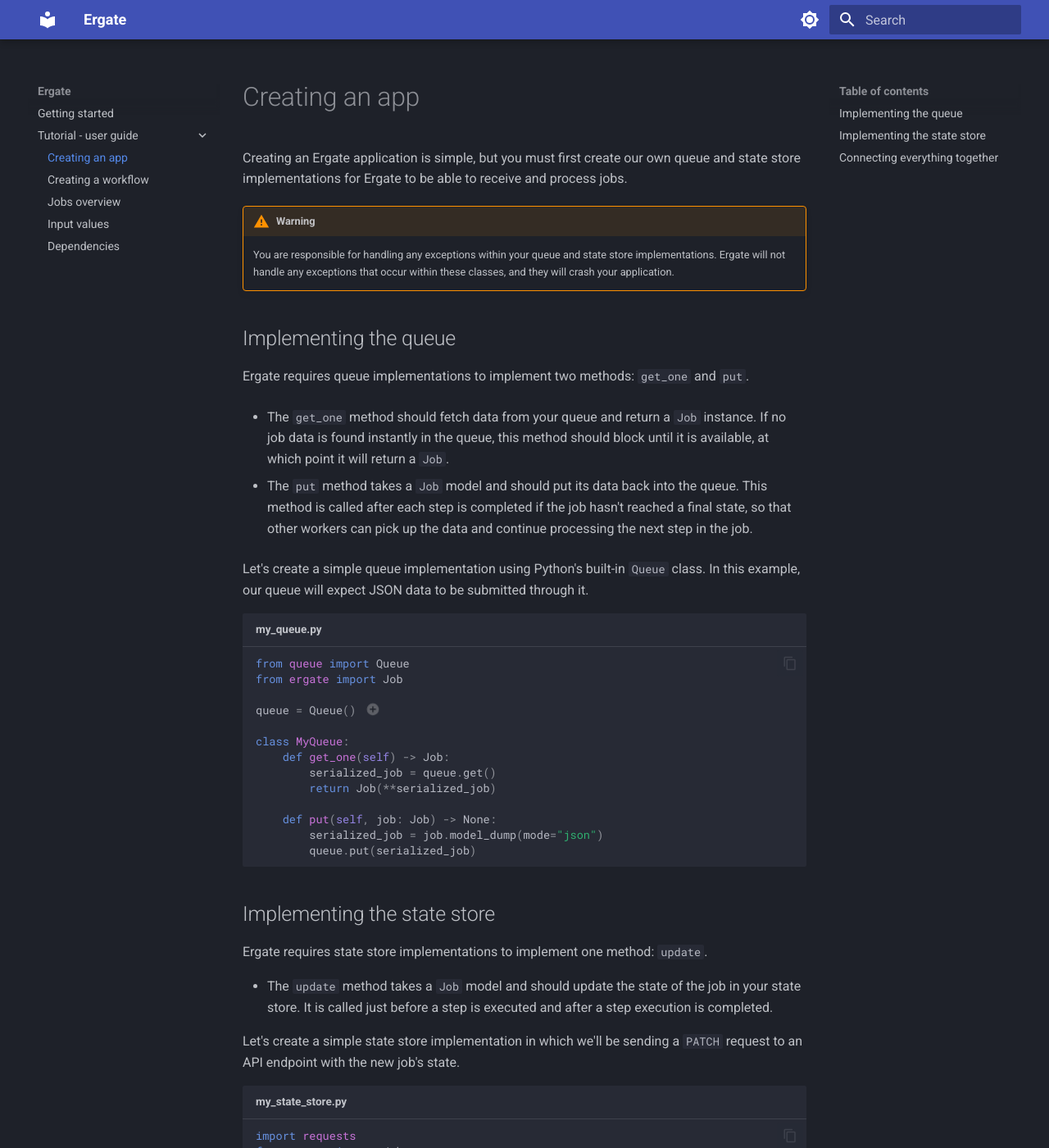
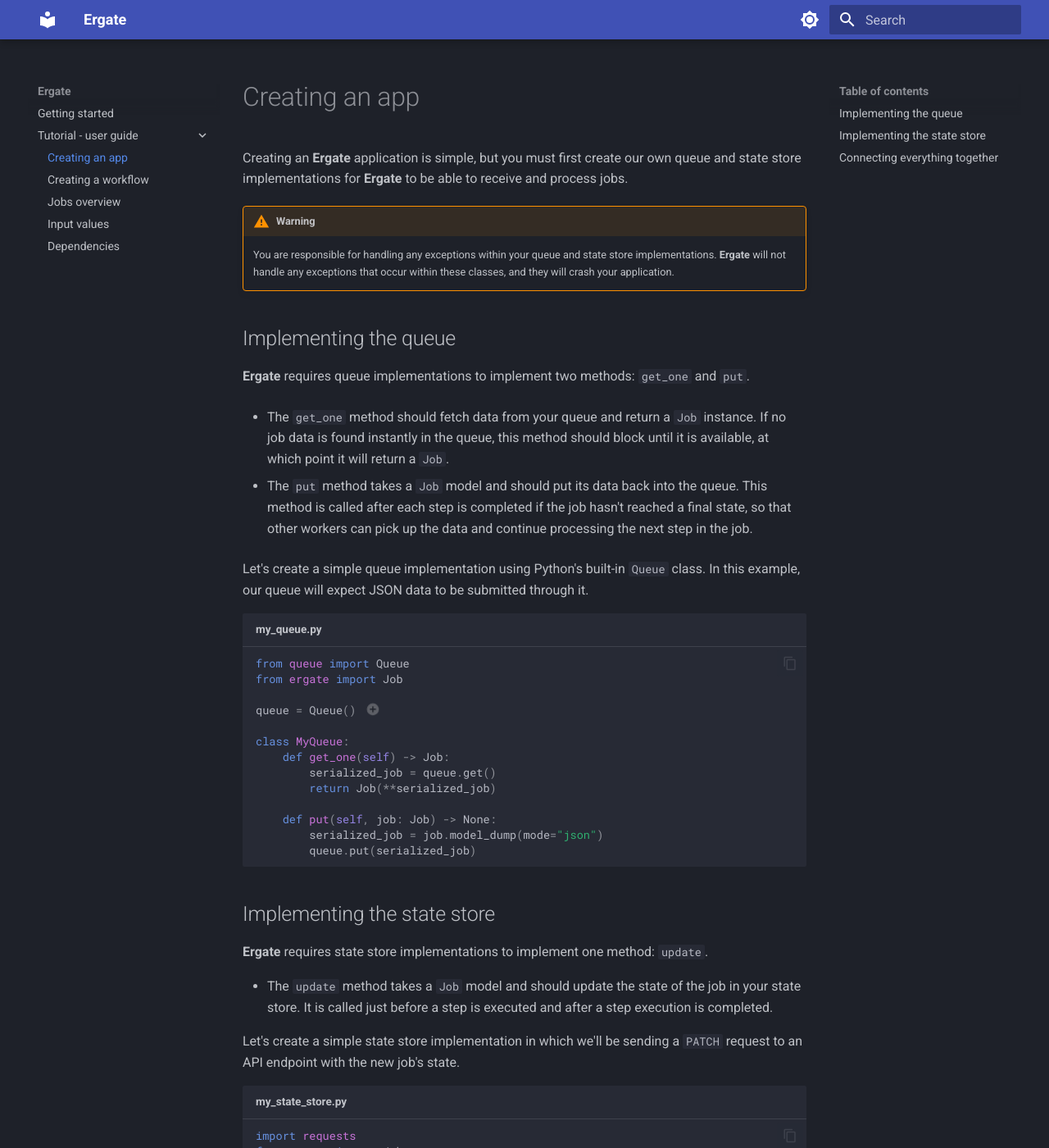
Before and after one commit to prryplatypus/ergate, an MkDocs documentation site: the page built from docs/docs/basics/creating-an-app.md, in a window 1280 px wide and 1400 px high. Shown: the whole window at 82% size. Built offline with MkDocs 1.6.1 and Material for MkDocs 9.7.7, drawn with Linux system fonts in a browser that asks for light colours.

```diff
--- a/docs/docs/basics/creating-an-app.md
+++ b/docs/docs/basics/creating-an-app.md
@@ -1,14 +1,14 @@
 # Creating an app
 
-Creating an Ergate application is simple, but you must first create our own queue and state store implementations for Ergate to be able to receive and process jobs.
+Creating an **Ergate** application is simple, but you must first create our own queue and state store implementations for **Ergate** to be able to receive and process jobs.
 
 
 !!! warning
-    You are responsible for handling any exceptions within your queue and state store implementations. Ergate will not handle any exceptions that occur within these classes, and they will crash your application.
+    You are responsible for handling any exceptions within your queue and state store implementations. **Ergate** will not handle any exceptions that occur within these classes, and they will crash your application.
 
 ## Implementing the queue
 
-Ergate requires queue implementations to implement two methods: `get_one` and `put`.
+**Ergate** requires queue implementations to implement two methods: `get_one` and `put`.
 
 - The `get_one` method should fetch data from your queue and return a `Job` instance. If no job data is found instantly in the queue, this method should block until it is available, at which point it will return a `Job`.
 
@@ -37,7 +37,7 @@ class MyQueue:
 
 ## Implementing the state store
 
-Ergate requires state store implementations to implement one method: `update`.
+**Ergate** requires state store implementations to implement one method: `update`.
 
 - The `update` method takes a `Job` model and should update the state of the job in your state store. It is called just before a step is executed and after a step execution is completed.
 
```
Also changed, not shown: docs/docs/basics/creating-a-workflow.md (+1 -1 lines), docs/docs/basics/input-values.md (+1 -1 lines), docs/docs/basics/jobs-overview.md (+2 -2 lines), docs/docs/index.md (+5 -5 lines).
